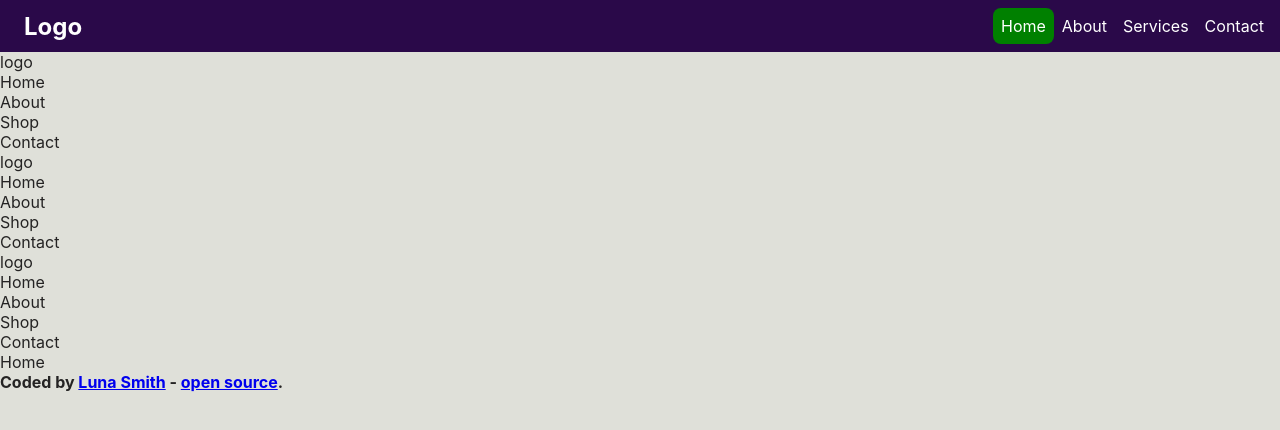
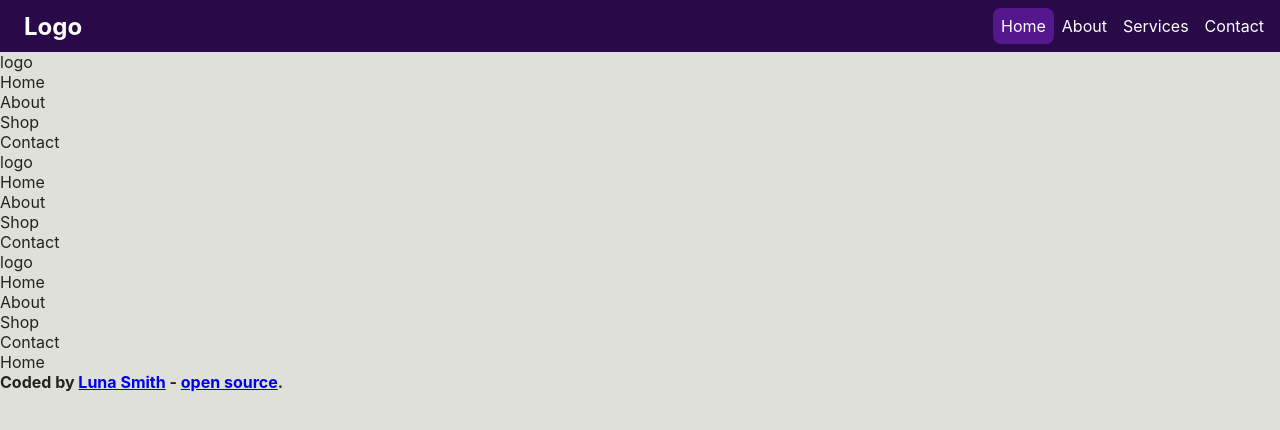
Before and after one commit to Lu-Smith/react_headers, a React (Create React App) app: page / in a window 1280 px wide. Shown: the top 430 px of the page. Built offline with nearby package versions, Linux system fonts and the light colour scheme.

Commit message:
Updated styling in HeaderOne

```diff
--- a/src/components/styles/HeaderOne.css
+++ b/src/components/styles/HeaderOne.css
@@ -1,5 +1,5 @@
 .active {
-    background-color: green;
+    background-color: rgb(84, 23, 141);
 }
 
 .HeaderOne {
@@ -30,3 +30,7 @@
     padding: 0.5rem;
     border-radius: 0.5rem;
 }
+
+.HeaderOne ul li a:hover {
+    background-color: green;
+}
```
